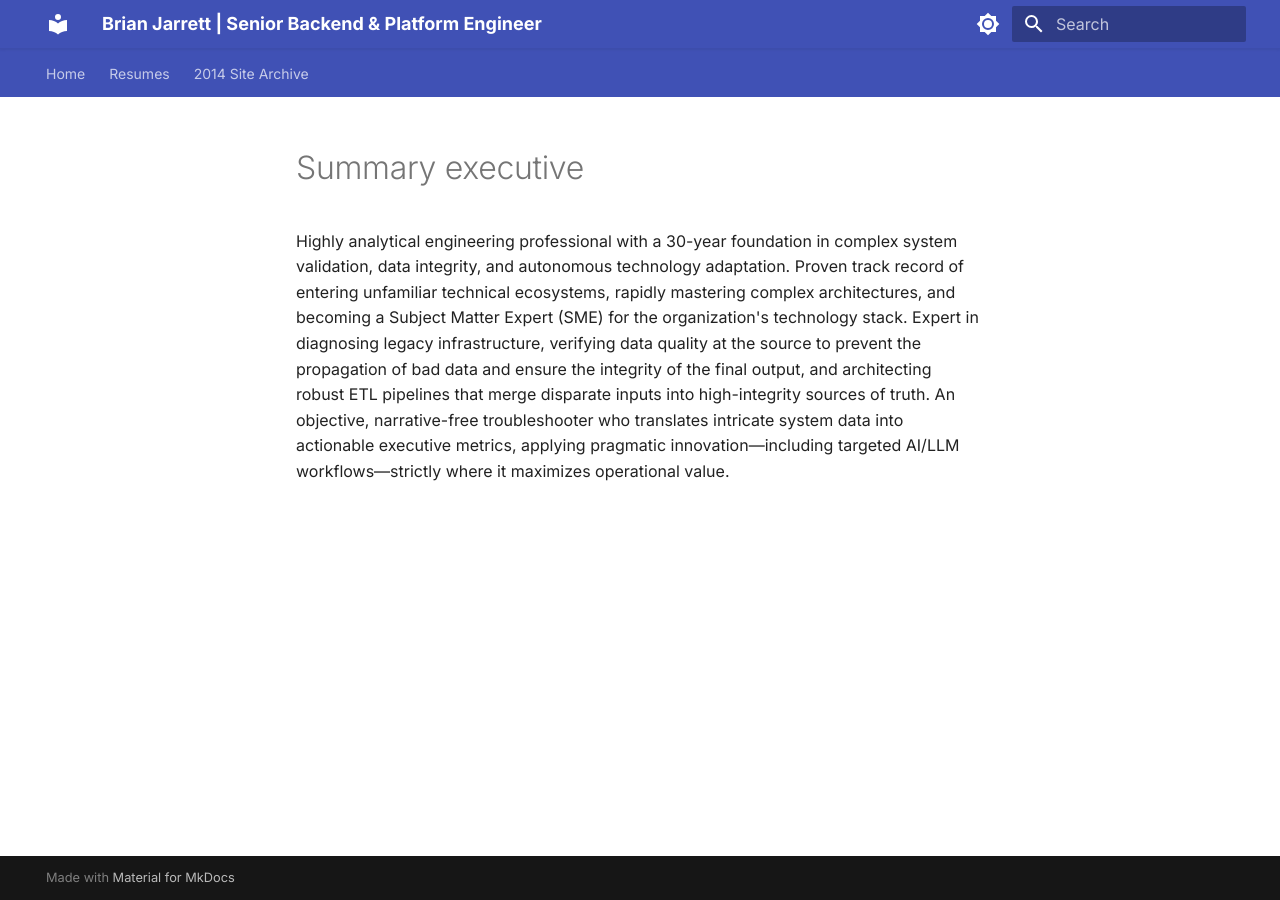
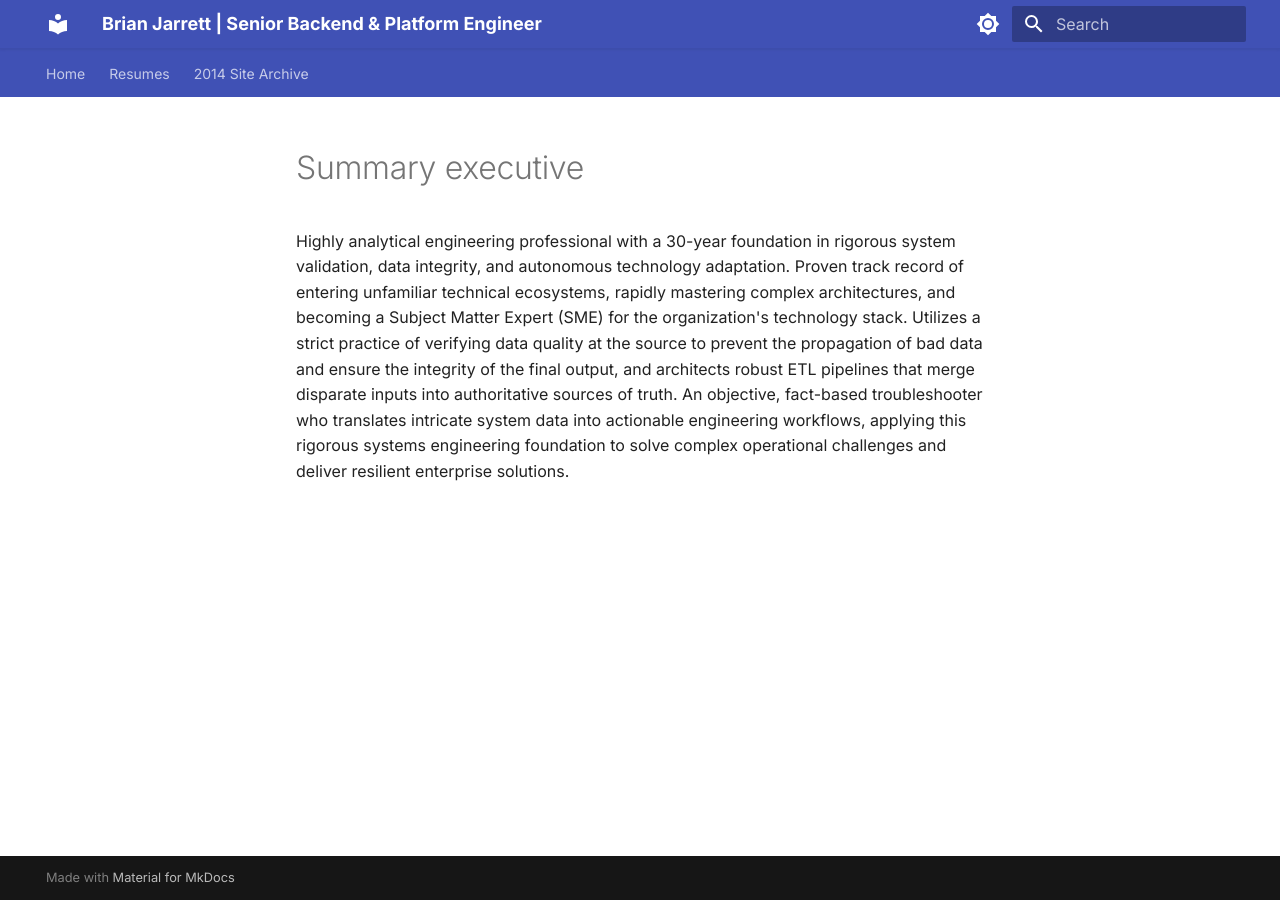
Before and after one commit to celttechie/celttechie.github.io, an MkDocs documentation site: the page built from docs/sections/summary_executive.md, in a window 1280 px wide. Built offline with MkDocs 1.6.1 and Material for MkDocs 9.7.7, drawn with Linux system fonts in a browser that asks for light colours.

Commit message:
Align executive summary with July 14th standard and remove premature AI references

```diff
--- a/docs/sections/summary_executive.md
+++ b/docs/sections/summary_executive.md
@@ -1 +1 @@
-Highly analytical engineering professional with a 30-year foundation in complex system validation, data integrity, and autonomous technology adaptation. Proven track record of entering unfamiliar technical ecosystems, rapidly mastering complex architectures, and becoming a Subject Matter Expert (SME) for the organization's technology stack. Expert in diagnosing legacy infrastructure, verifying data quality at the source to prevent the propagation of bad data and ensure the integrity of the final output, and architecting robust ETL pipelines that merge disparate inputs into high-integrity sources of truth. An objective, narrative-free troubleshooter who translates intricate system data into actionable executive metrics, applying pragmatic innovation—including targeted AI/LLM workflows—strictly where it maximizes operational value.
+Highly analytical engineering professional with a 30-year foundation in rigorous system validation, data integrity, and autonomous technology adaptation. Proven track record of entering unfamiliar technical ecosystems, rapidly mastering complex architectures, and becoming a Subject Matter Expert (SME) for the organization's technology stack. Utilizes a strict practice of verifying data quality at the source to prevent the propagation of bad data and ensure the integrity of the final output, and architects robust ETL pipelines that merge disparate inputs into authoritative sources of truth. An objective, fact-based troubleshooter who translates intricate system data into actionable engineering workflows, applying this rigorous systems engineering foundation to solve complex operational challenges and deliver resilient enterprise solutions.
```
Also changed, not shown: .agents/rules/summary_matrix.md (+1 -1 lines), docs/sections/education.md (+1 -1 lines), docs/sections/exp_01_cisco_tl.md (+1 -1 lines), 7 other files.
